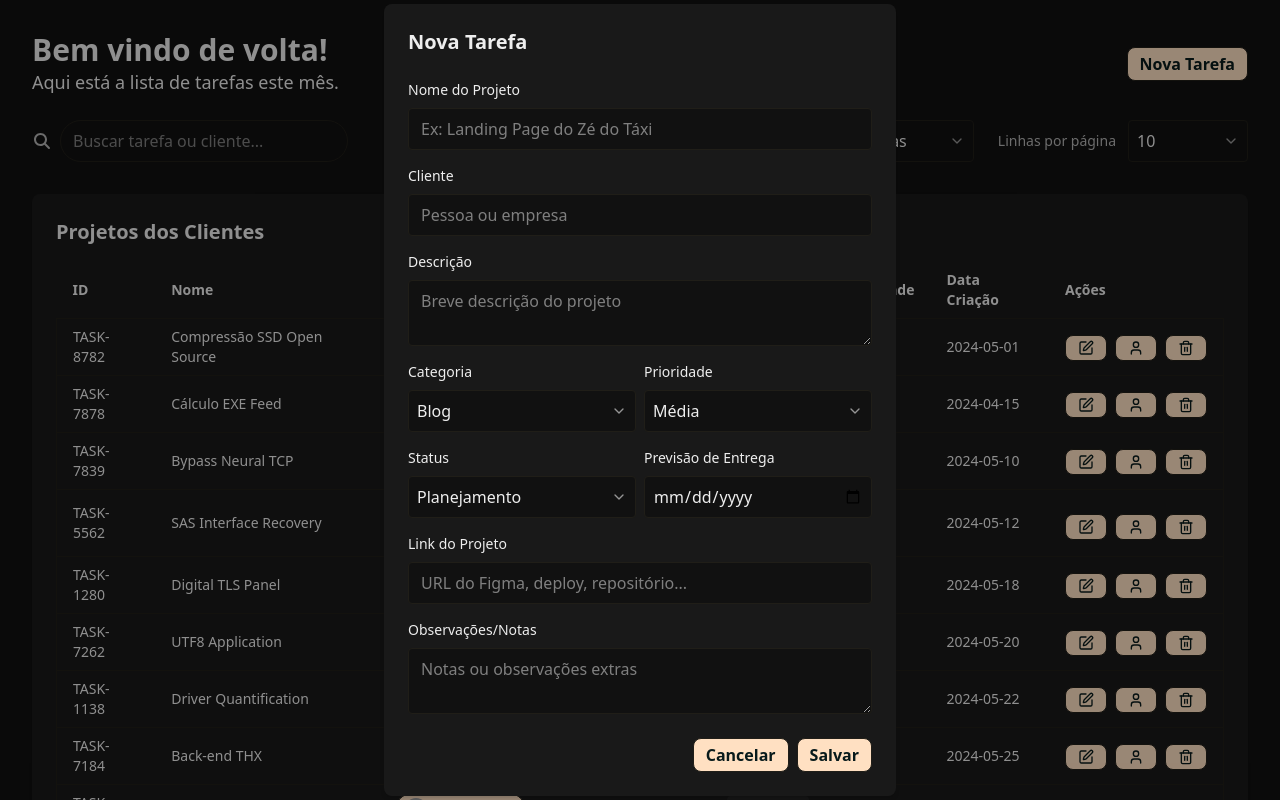
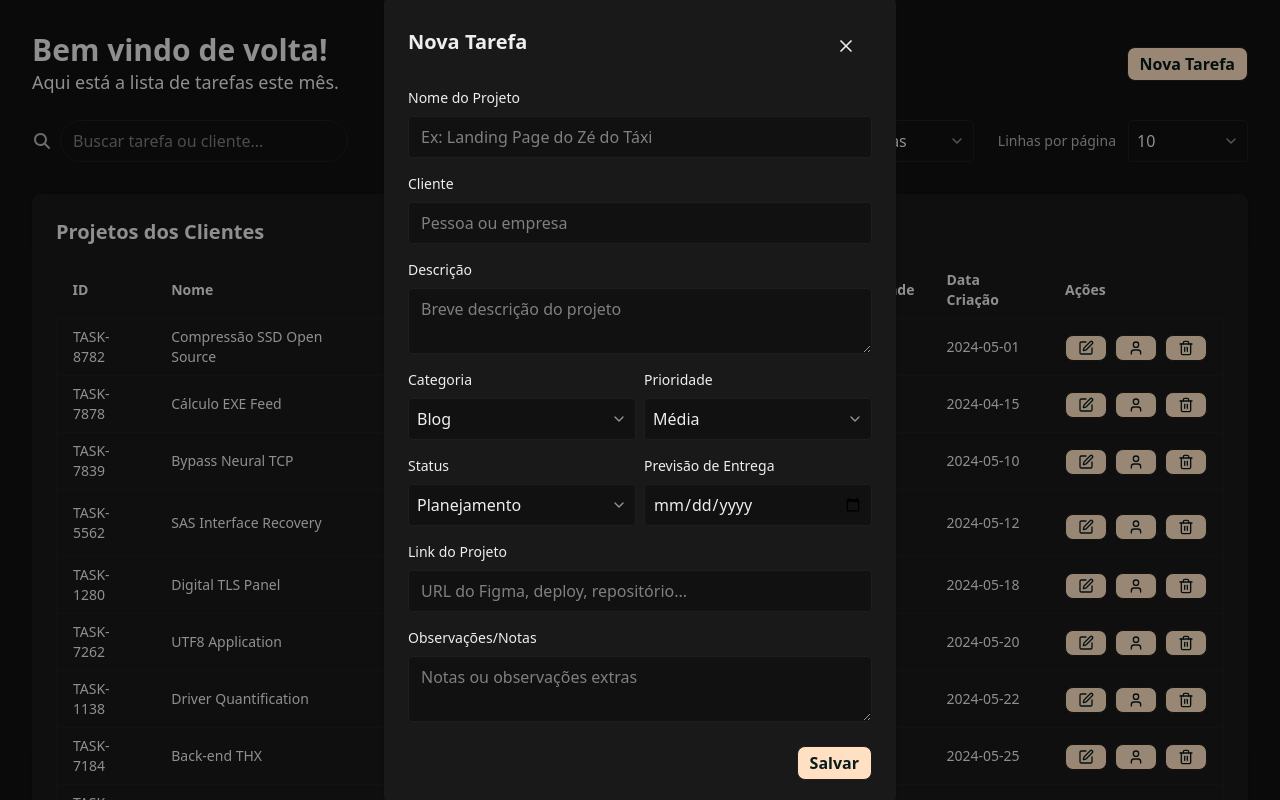
Before and after one commit to josevitor555/dashboardmcp, a React (Vite) app: page / in a window 1280 px wide. Both pictures are taken after a click on the button "Nova Tarefa". Shown: the top 800 px of the page. Built offline with nearby package versions, Linux system fonts and the light colour scheme; grey boxes are pictures that could not be loaded.

Commit message:
01/08/2025

```diff
--- a/src/App.tsx
+++ b/src/App.tsx
@@ -314,12 +314,14 @@ const App = () => {
         </div>
       </div>
 
+      {modalOpen && (
         <ModalNovaTarefa
           open={modalOpen}
           onClose={() => { setModalOpen(false); setEditingTask(null); }}
           onAdd={handleAddOrUpdateProjeto}
           editingTask={editingTask}
         />
+      )}
 
       {/* Com animação */}
       {/* <AnimatePresence>
--- a/src/components/ImageUserUpload.tsx
+++ b/src/components/ImageUserUpload.tsx
@@ -36,7 +36,7 @@ export function ImageUploadModal({ onClose, onUpload }: Props) {
   };
 
   return (
-    <div className="fixed inset-0 z-50 flex items-center justify-center bg-black/60 backdrop-blur-sm">
+    <div className="fixed inset-0 z-50 flex items-center justify-center bg-black/60">
       <motion.div
         initial={{ opacity: 0, scale: 0.8 }}
         animate={{ opacity: 1, scale: 1 }}
@@ -58,7 +58,7 @@ export function ImageUploadModal({ onClose, onUpload }: Props) {
             <img
               src={preview}
               alt="Prévia"
-              className="w-32 h-32 object-cover rounded-full mx-auto border border-input shadow-md"
+              className="w-26 h-26 object-cover mt-8 mb-8 rounded-full mx-auto border border-input shadow-md"
             />
           </div>
         ) : (
--- a/src/components/ModalNovaTarefa.tsx
+++ b/src/components/ModalNovaTarefa.tsx
@@ -1,6 +1,10 @@
 import * as React from 'react';
 import type { Projeto } from '../lib/projects-mock';
 import Updronw from './Updronw';
+
+import { X } from 'lucide-react';
+
+import { motion, AnimatePresence } from 'framer-motion';
 
 const categorias = [
   'Blog', 'E-commerce', 'Portfólio', 'Site institucional', 'Landing Page', 'Dashboard administrativo', 'Outros'
@@ -25,12 +29,35 @@ const prioridadesDropdown = [
 function getToday() {
   return new Date().toISOString().split('T')[0];
 }
+
 interface ModalNovaTarefaProps {
   open: boolean;
   onClose: () => void;
   onAdd: (novoProjeto: Projeto) => void;
   editingTask?: Projeto | null;
 }
+
+const modalVariants = {
+  hidden: { opacity: 0, y: -20, scale: 0.95 },
+  visible: {
+    opacity: 1,
+    y: 0,
+    scale: 1,
+    transition: {
+      duration: 0.18,
+      ease: [0.42, 0, 0.58, 1]
+    },
+  },
+  exit: {
+    opacity: 0,
+    y: -20,
+    scale: 0.95,
+    transition: {
+      duration: 0.18,
+      ease: [0.42, 0, 1, 1],
+    },
+  },
+};
 
 const ModalNovaTarefa: React.FC<ModalNovaTarefaProps> = ({ open, onClose, onAdd, editingTask }) => {
   const [form, setForm] = React.useState({
@@ -46,7 +73,6 @@ const ModalNovaTarefa: React.FC<ModalNovaTarefaProps> = ({ open, onClose, onAdd,
     notas: '',
   });
 
-  // Preencher campos se for edição
   React.useEffect(() => {
     if (editingTask) {
       setForm({
@@ -83,21 +109,7 @@ const ModalNovaTarefa: React.FC<ModalNovaTarefaProps> = ({ open, onClose, onAdd,
 
   function handleSubmit(e: React.FormEvent) {
     e.preventDefault();
-
-    let clienteValue = form.cliente;
-
-    // if (editingTask) {
-    //   // Se for edição, não inclua arroba de jeito nenhum
-    //   clienteValue = form.cliente.startsWith('@') ? form.cliente.slice(1) : form.cliente;
-    // } else {
-    //   // Se for novo, adiciona arroba se não tiver
-    //   clienteValue = form.cliente.startsWith('@') ? form.cliente : `@${form.cliente}`;
-    // }
-
-    // Se for edição, garanta que não há arroba no início
-    if (editingTask) {
-      clienteValue = clienteValue.replace(/^@+/, '');
-    }
+    const clienteValue = editingTask ? form.cliente.replace(/^@+/, '') : form.cliente;
 
     const novoProjeto: Projeto = {
       id: editingTask?.id || `TASK-${Math.floor(Math.random() * 9000 + 1000)}`,
@@ -113,73 +125,94 @@ const ModalNovaTarefa: React.FC<ModalNovaTarefaProps> = ({ open, onClose, onAdd,
       link: form.link,
       notas: form.notas,
     };
+
     onAdd(novoProjeto);
     onClose();
   }
-  if (!open) return null;
 
   return (
-    <div className="fixed inset-0 z-50 flex items-center justify-center bg-black/40">
-      <form onSubmit={handleSubmit} className="bg-card rounded-lg shadow-lg p-6 w-full max-w-lg flex flex-col gap-4">
+    <AnimatePresence>
+      {open && (
+        <motion.div
+          className="fixed inset-0 z-50 flex items-center justify-center bg-black/40"
+          initial="hidden"
+          animate="visible"
+          exit="exit"
+          variants={modalVariants}
+        >
+          <motion.form
+            onSubmit={handleSubmit}
+            className="bg-card rounded-lg shadow-lg p-6 w-full max-w-lg flex flex-col gap-4"
+            initial="hidden"
+            animate="visible"
+            exit="exit"
+            variants={modalVariants}
+          >
+
+            <div className="flex items-center justify-between">
               <h3 className="text-xl font-bold mb-2">{editingTask ? 'Editar Tarefa' : 'Nova Tarefa'}</h3>
+              <button
+                onClick={onClose}
+                className="relative p-4 rounded-full hover:bg-muted/30 transition cursor-pointer"
+              >
+                <X className="h-5 w-5 text-popover-foreground" />
+              </button>
+            </div>
+
             <div className="flex flex-col gap-2">
               <label className="text-sm font-medium">Nome do Projeto</label>
               <input name="nome" required value={form.nome} onChange={handleChange} className="border border-border rounded px-3 py-2 bg-background text-foreground" placeholder="Ex: Landing Page do Zé do Táxi" />
             </div>
+
             <div className="flex flex-col gap-2">
               <label className="text-sm font-medium">Cliente</label>
               <input name="cliente" required value={form.cliente} onChange={handleChange} className="border border-border rounded px-3 py-2 bg-background text-foreground" placeholder="Pessoa ou empresa" />
             </div>
+
             <div className="flex flex-col gap-2">
               <label className="text-sm font-medium">Descrição</label>
               <textarea name="descricao" required value={form.descricao} onChange={handleChange} className="border border-border rounded px-3 py-2 bg-background text-foreground" placeholder="Breve descrição do projeto" />
             </div>
+
             <div className="flex gap-2">
               <div className="flex flex-col gap-2 w-1/2">
                 <label className="text-sm font-medium">Categoria</label>
-            <Updronw
-              value={form.categoria}
-              options={categorias.map(c => ({ value: c, label: c }))}
-              onChange={v => setForm(f => ({ ...f, categoria: v }))}
-            />
+                <Updronw value={form.categoria} options={categorias.map(c => ({ value: c, label: c }))} onChange={v => setForm(f => ({ ...f, categoria: v }))} />
               </div>
               <div className="flex flex-col gap-2 w-1/2">
                 <label className="text-sm font-medium">Prioridade</label>
-            <Updronw
-              value={form.prioridade}
-              options={prioridadesDropdown}
-              onChange={v => setForm(f => ({ ...f, prioridade: v }))}
-            />
+                <Updronw value={form.prioridade} options={prioridadesDropdown} onChange={v => setForm(f => ({ ...f, prioridade: v }))} />
               </div>
             </div>
+
             <div className="flex gap-2">
               <div className="flex flex-col gap-2 w-1/2">
                 <label className="text-sm font-medium">Status</label>
-            <Updronw
-              value={form.status}
-              options={statusDropdown}
-              onChange={v => setForm(f => ({ ...f, status: v }))}
-            />
+                <Updronw value={form.status} options={statusDropdown} onChange={v => setForm(f => ({ ...f, status: v }))} />
               </div>
               <div className="flex flex-col gap-2 w-1/2">
                 <label className="text-sm font-medium">Previsão de Entrega</label>
                 <input name="dataEntrega" type="date" value={form.dataEntrega} onChange={handleChange} className="border border-border rounded px-2 py-2 bg-background text-foreground" />
               </div>
             </div>
+
             <div className="flex flex-col gap-2">
               <label className="text-sm font-medium">Link do Projeto</label>
               <input name="link" type="url" value={form.link} onChange={handleChange} className="border border-border rounded px-3 py-2 bg-background text-foreground" placeholder="URL do Figma, deploy, repositório..." />
             </div>
+
             <div className="flex flex-col gap-2">
               <label className="text-sm font-medium">Observações/Notas</label>
               <textarea name="notas" value={form.notas} onChange={handleChange} className="border border-border rounded px-3 py-2 bg-background text-foreground" placeholder="Notas ou observações extras" />
             </div>
+
             <div className="flex justify-end gap-2 mt-2">
-          <button type="button" onClick={onClose} className="btn-primary bg-muted text-foreground border border-border cursor-pointer">Cancelar</button>
               <button type="submit" className="btn-primary cursor-pointer">{editingTask ? 'Salvar alterações' : 'Salvar'}</button>
             </div>
-      </form>
-    </div>
+          </motion.form>
+        </motion.div>
+      )}
+    </AnimatePresence>
   );
 };
 
```
Also changed, not shown: src/App.css (line endings or trailing spaces). Lines whose indentation alone changed are shown as unchanged.
